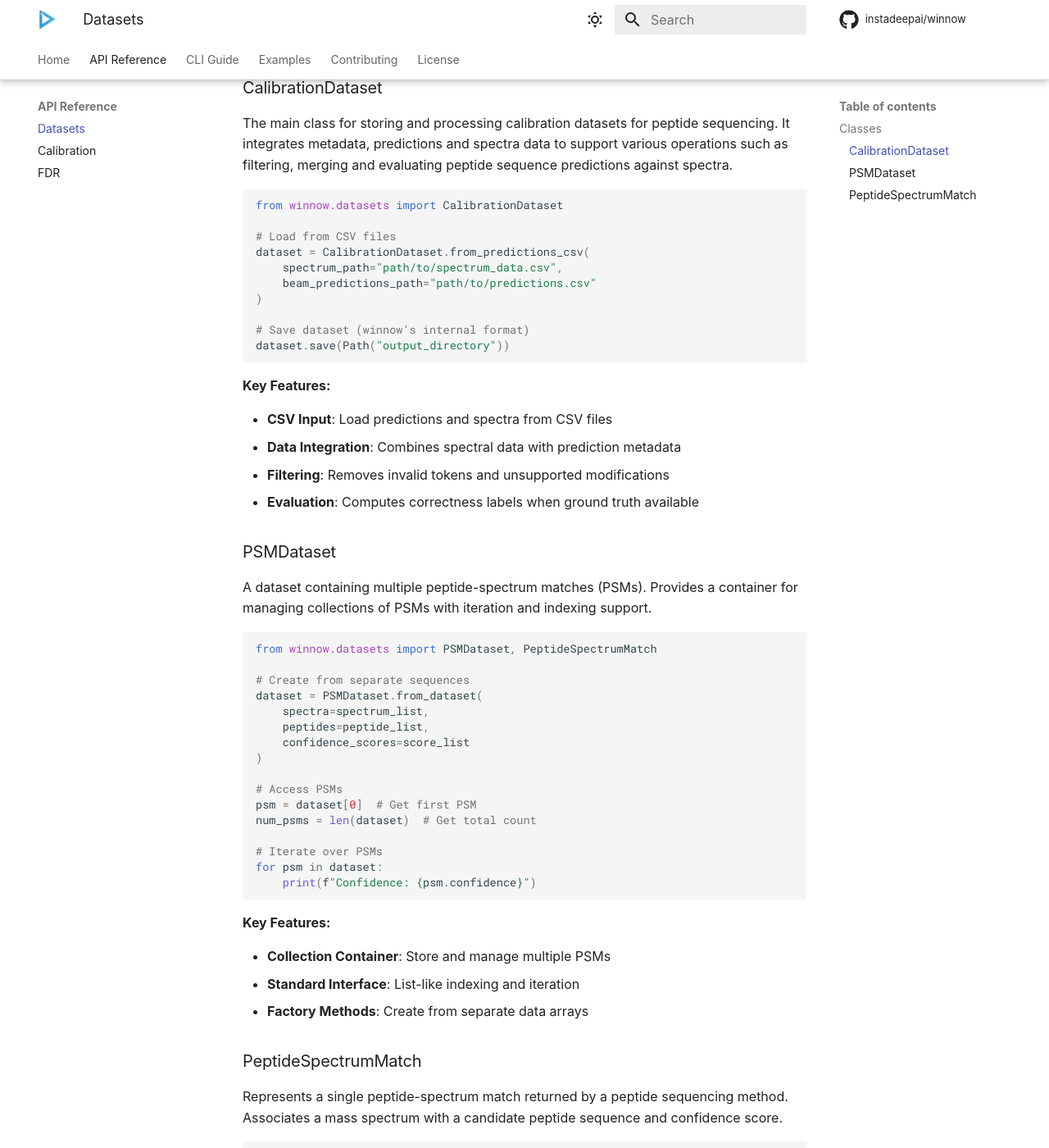
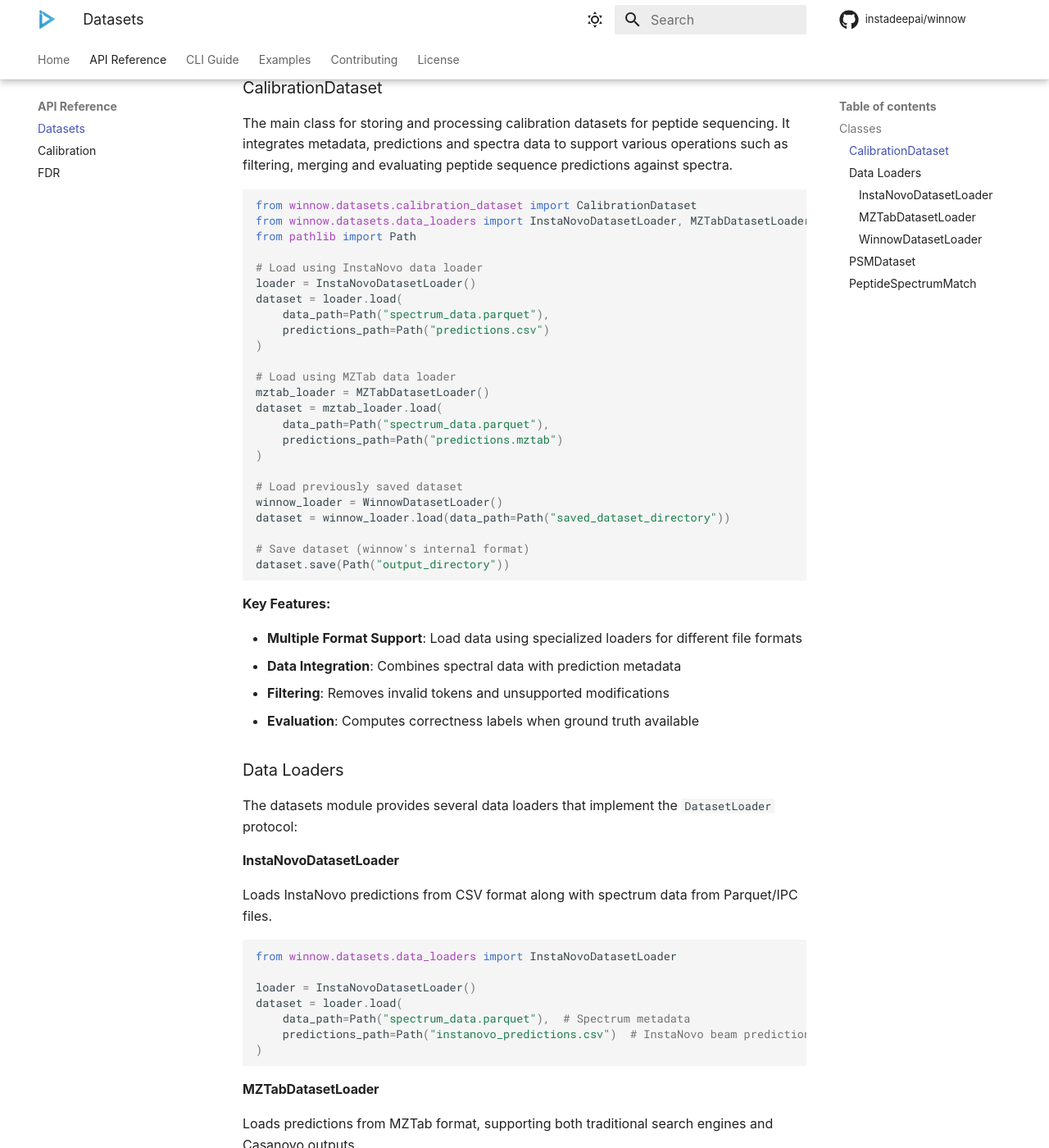
Before and after one commit to instadeepai/winnow, an MkDocs documentation site: the page built from docs/api/datasets.md, in a window 1280 px wide and 1400 px high, scrolled down 279 px. Shown: the whole window at 82% size. Built offline with MkDocs 1.6.1 and Material for MkDocs 9.7.7, drawn with Linux system fonts in a browser that asks for light colours; some web fonts are replaced; comment, search, counter and statistics services are not loaded; some of the changed text lies outside the part shown.

Commit message:
docs: add description of new data loading format

````diff
--- a/docs/api/datasets.md
+++ b/docs/api/datasets.md
@@ -9,13 +9,27 @@
 The main class for storing and processing calibration datasets for peptide sequencing. It integrates metadata, predictions and spectra data to support various operations such as filtering, merging and evaluating peptide sequence predictions against spectra.
 
 ```python
-from winnow.datasets import CalibrationDataset
+from winnow.datasets.calibration_dataset import CalibrationDataset
+from winnow.datasets.data_loaders import InstaNovoDatasetLoader, MZTabDatasetLoader, WinnowDatasetLoader
+from pathlib import Path
 
-# Load from CSV files
-dataset = CalibrationDataset.from_predictions_csv(
-    spectrum_path="path/to/spectrum_data.csv",
-    beam_predictions_path="path/to/predictions.csv"
+# Load using InstaNovo data loader
+loader = InstaNovoDatasetLoader()
+dataset = loader.load(
+    data_path=Path("spectrum_data.parquet"),
+    predictions_path=Path("predictions.csv")
 )
+
+# Load using MZTab data loader
+mztab_loader = MZTabDatasetLoader()
+dataset = mztab_loader.load(
+    data_path=Path("spectrum_data.parquet"),
+    predictions_path=Path("predictions.mztab")
+)
+
+# Load previously saved dataset
+winnow_loader = WinnowDatasetLoader()
+dataset = winnow_loader.load(data_path=Path("saved_dataset_directory"))
 
 # Save dataset (winnow's internal format)
 dataset.save(Path("output_directory"))
@@ -23,17 +37,65 @@
 
 **Key Features:**
 
-- **CSV Input**: Load predictions and spectra from CSV files
+- **Multiple Format Support**: Load data using specialized loaders for different file formats
 - **Data Integration**: Combines spectral data with prediction metadata
 - **Filtering**: Removes invalid tokens and unsupported modifications
 - **Evaluation**: Computes correctness labels when ground truth available
+
+### Data Loaders
+
+The datasets module provides several data loaders that implement the `DatasetLoader` protocol:
+
+#### InstaNovoDatasetLoader
+
+Loads InstaNovo predictions from CSV format along with spectrum data from Parquet/IPC files.
+
+```python
+from winnow.datasets.data_loaders import InstaNovoDatasetLoader
+
+loader = InstaNovoDatasetLoader()
+dataset = loader.load(
+    data_path=Path("spectrum_data.parquet"),  # Spectrum metadata
+    predictions_path=Path("instanovo_predictions.csv")  # InstaNovo beam predictions
+)
+```
+
+#### MZTabDatasetLoader
+
+Loads predictions from MZTab format, supporting both traditional search engines and Casanovo outputs.
+
+```python
+from winnow.datasets.data_loaders import MZTabDatasetLoader
+
+# Default loader (uses Casanovo residue mapping)
+loader = MZTabDatasetLoader()
+dataset = loader.load(
+    data_path=Path("spectrum_data.parquet"),
+    predictions_path=Path("search_results.mztab")
+)
+
+# Custom residue mapping
+custom_mapping = {"M+15.995": "M[UNIMOD:35]"}
+loader = MZTabDatasetLoader(residue_remapping=custom_mapping)
+```
+
+#### WinnowDatasetLoader
+
+Loads previously saved CalibrationDataset instances from winnow's internal format.
+
+```python
+from winnow.datasets.data_loaders import WinnowDatasetLoader
+
+loader = WinnowDatasetLoader()
+dataset = loader.load(data_path=Path("saved_dataset_directory"))
+```
 
 ### PSMDataset
 
 A dataset containing multiple peptide-spectrum matches (PSMs). Provides a container for managing collections of PSMs with iteration and indexing support.
 
 ```python
-from winnow.datasets import PSMDataset, PeptideSpectrumMatch
+from winnow.datasets.psm_dataset import PSMDataset, PeptideSpectrumMatch
 
 # Create from separate sequences
 dataset = PSMDataset.from_dataset(
@@ -62,7 +124,7 @@
 Represents a single peptide-spectrum match returned by a peptide sequencing method. Associates a mass spectrum with a candidate peptide sequence and confidence score.
 
 ```python
-from winnow.datasets import PeptideSpectrumMatch
+from winnow.datasets.psm_dataset import PeptideSpectrumMatch
 from winnow.data_types import Spectrum, Peptide
 
 # Create a PSM
````
